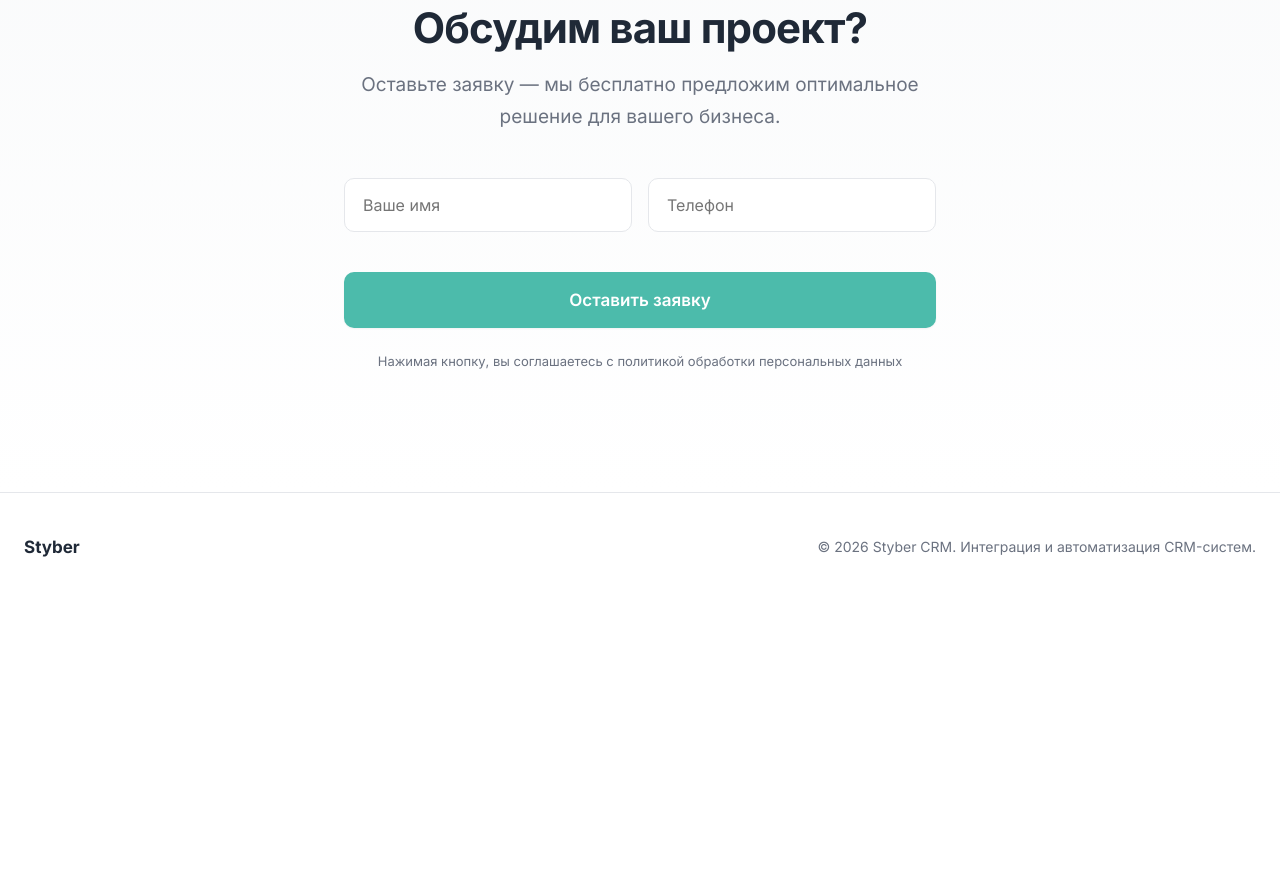
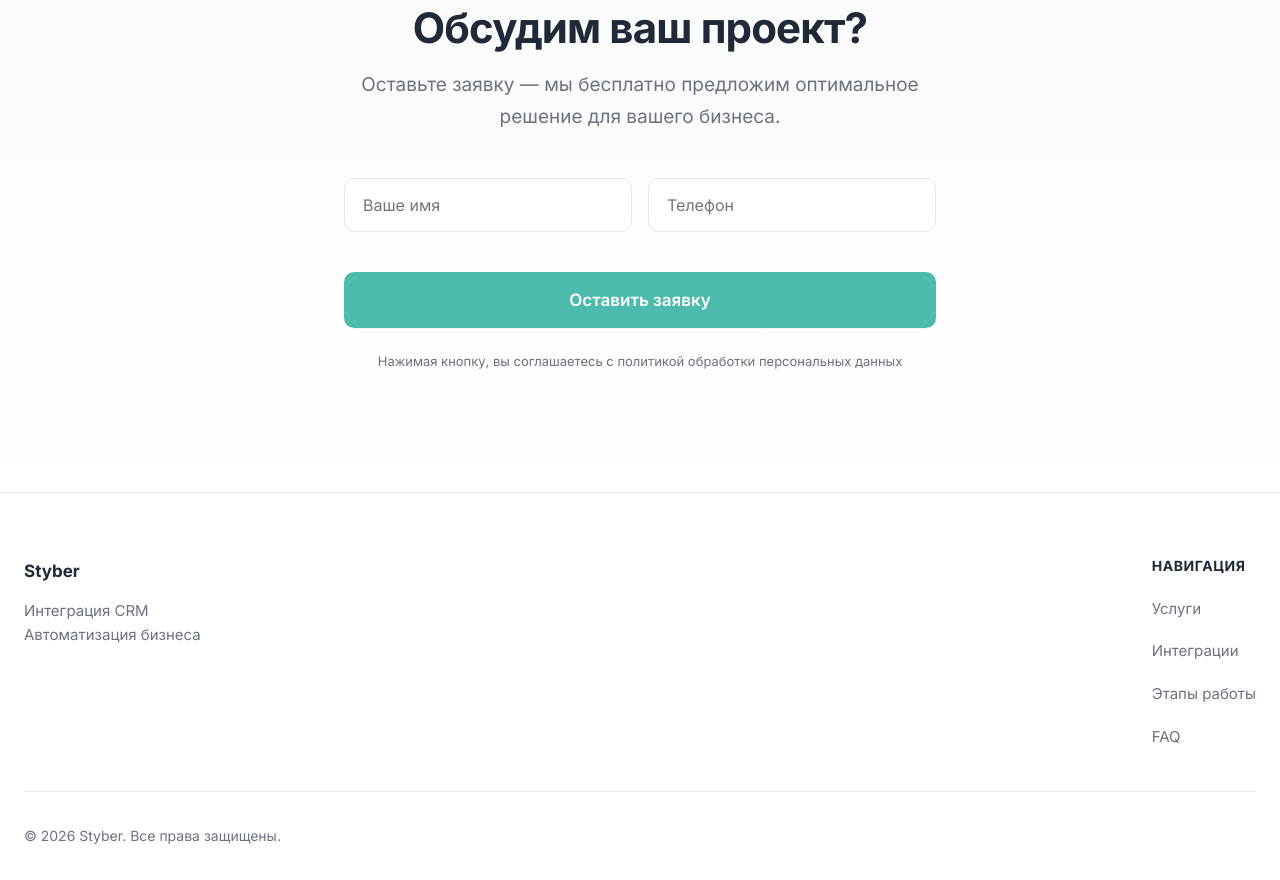
Before and after one commit to rolenweb/crm-landing, a plain HTML site: page index.html in a window 1280 px wide. Shown: the part 7452-8332 px from the top of the page. Before the commit the page ends 8053 px from the top, so only its background shows below. Drawn offline with Linux system fonts and the light colour scheme.

```diff
--- a/index.html
+++ b/index.html
@@ -278,7 +278,7 @@
 </section>
 
 <!-- ===================== 4. ЧТО АВТОМАТИЗИРУЕМ ===================== -->
-<section class="section automation">
+<section class="section automation" id="services">
   <div class="container">
     <div class="section__head reveal">
       <h2 class="section__title">Что&nbsp;мы автоматизируем</h2>
@@ -536,9 +536,25 @@
 </main>
 
 <footer class="footer">
-  <div class="container footer__inner">
-    <a href="#hero" class="logo logo--footer">Styber</a>
-    <p>© 2026 Styber CRM. Интеграция и&nbsp;автоматизация CRM-систем.</p>
+  <div class="container">
+    <div class="footer__top">
+      <div class="footer__brand">
+        <a href="#hero" class="logo logo--footer">Styber</a>
+        <p class="footer__tagline">Интеграция CRM<br>Автоматизация бизнеса</p>
+      </div>
+      <div class="footer__nav">
+        <h3 class="footer__nav-title">Навигация</h3>
+        <ul class="footer__links">
+          <li><a href="#services">Услуги</a></li>
+          <li><a href="#integrations">Интеграции</a></li>
+          <li><a href="#process">Этапы работы</a></li>
+          <li><a href="#faq">FAQ</a></li>
+        </ul>
+      </div>
+    </div>
+    <div class="footer__bottom">
+      <p>© 2026 Styber. Все права защищены.</p>
+    </div>
   </div>
 </footer>
 
--- a/style.css
+++ b/style.css
@@ -740,18 +740,58 @@
 ========================================================= */
 .footer {
   border-top: 1px solid var(--color-border);
-  padding: 40px 0;
+  padding: 64px 0 32px;
 }
 
-.footer__inner {
+.footer__top {
   display: flex;
-  align-items: center;
   justify-content: space-between;
-  flex-wrap: wrap;
-  gap: 16px;
+  gap: 48px;
+  padding-bottom: 40px;
 }
 
-.footer__inner p {
+.footer__brand {
+  display: flex;
+  flex-direction: column;
+  gap: 14px;
+}
+
+.footer__tagline {
+  font-size: 15px;
+  line-height: 1.6;
+}
+
+.footer__nav-title {
+  font-size: 14px;
+  font-weight: 700;
+  text-transform: uppercase;
+  letter-spacing: 0.04em;
+  color: var(--color-text);
+  margin-bottom: 18px;
+}
+
+.footer__links {
+  display: flex;
+  flex-direction: column;
+  gap: 12px;
+}
+
+.footer__links a {
+  font-size: 15px;
+  color: var(--color-text-muted);
+  transition: color var(--transition-fast);
+}
+
+.footer__links a:hover {
+  color: var(--color-accent-dark);
+}
+
+.footer__bottom {
+  padding-top: 32px;
+  border-top: 1px solid var(--color-border);
+}
+
+.footer__bottom p {
   font-size: 14px;
 }
 
@@ -891,9 +931,22 @@
     font-size: 18px;
   }
 
-  .footer__inner {
+  .footer__top {
     flex-direction: column;
+    gap: 32px;
     text-align: center;
+  }
+
+  .footer__brand {
+    align-items: center;
+  }
+
+  .footer__nav-title {
+    margin-bottom: 14px;
+  }
+
+  .footer__links {
+    align-items: center;
   }
 
   .header__cta {
```
Also changed, not shown: 1 other file.
